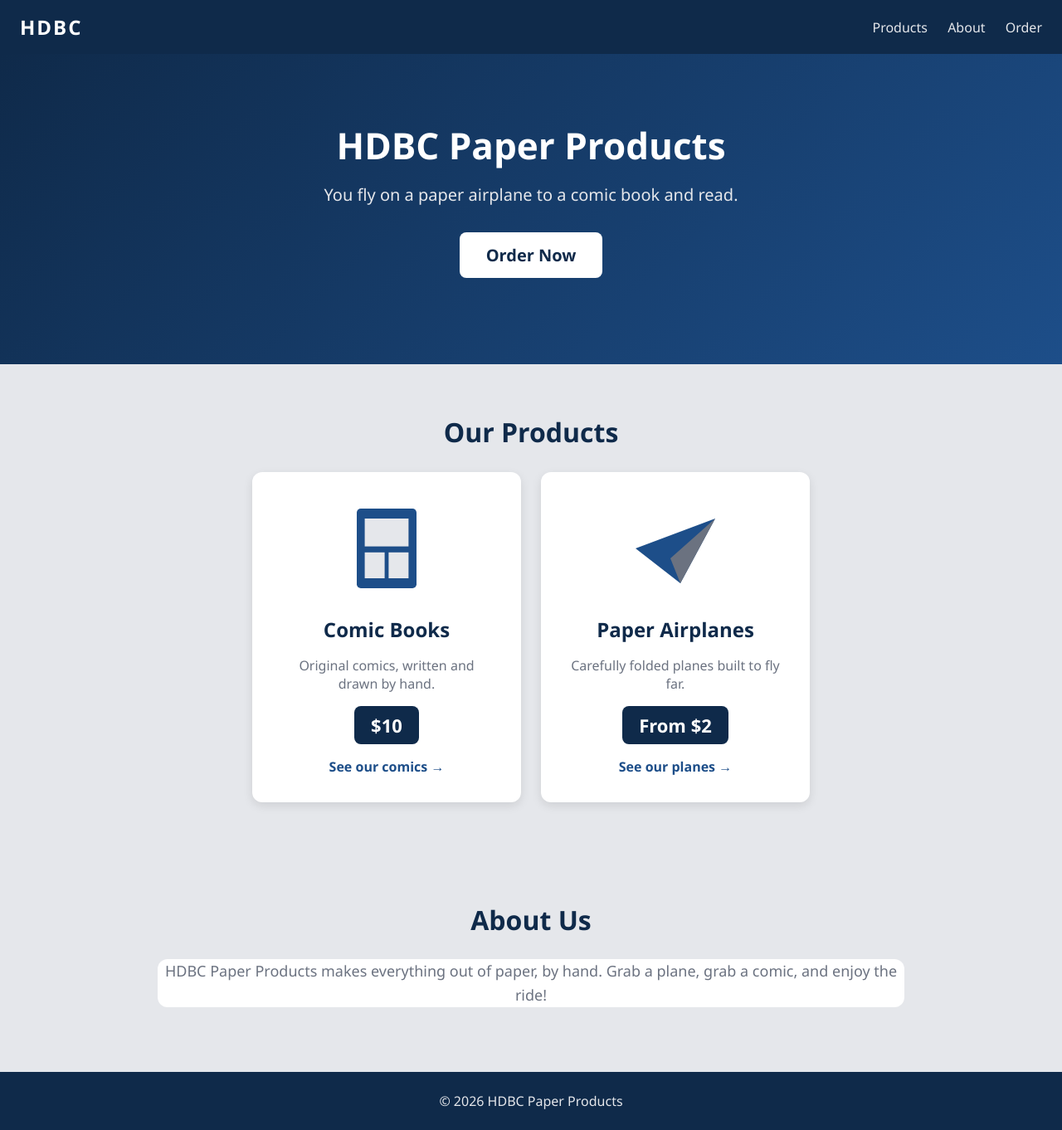
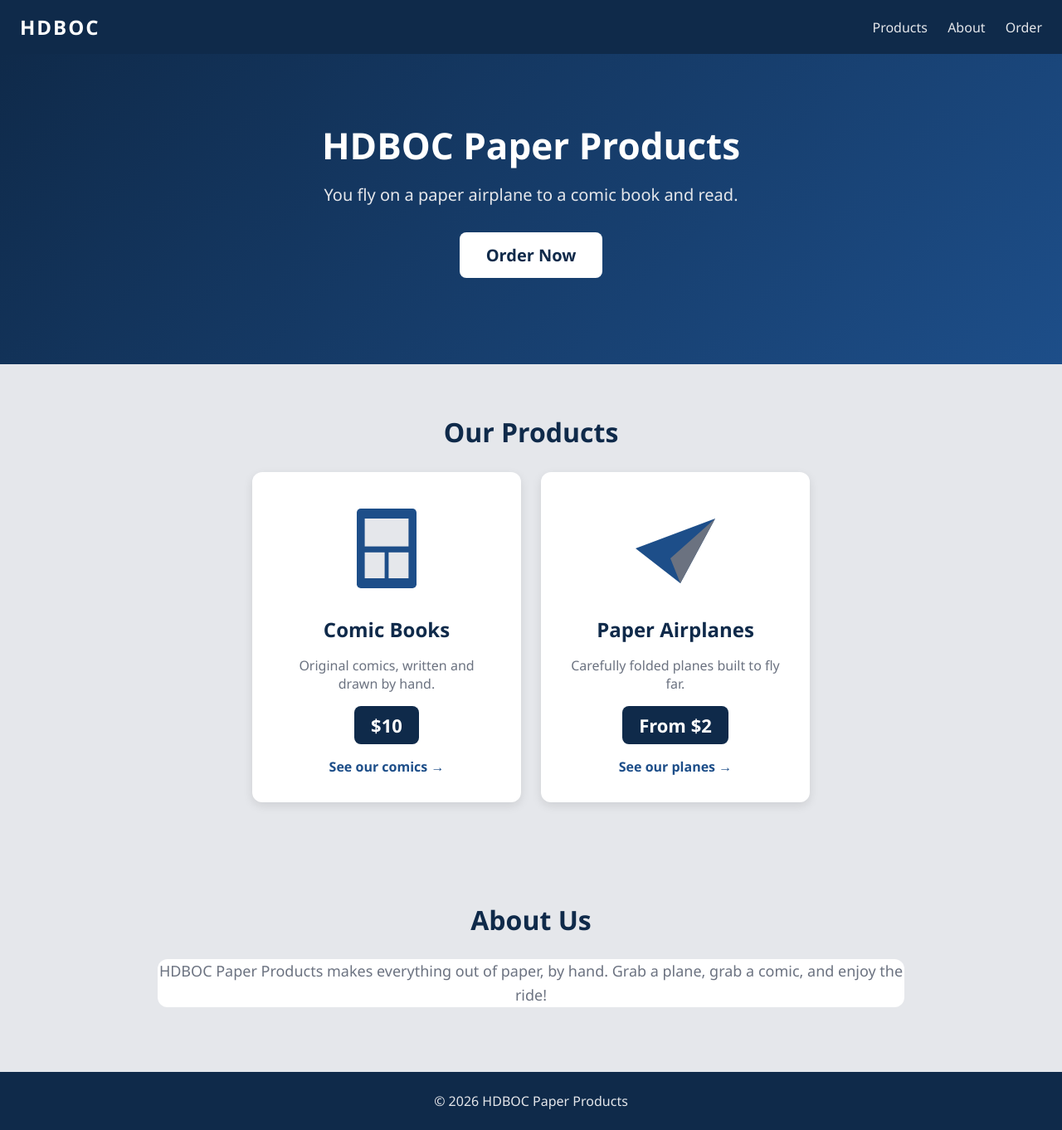
Before and after one commit to AbeCTheGreat/hdbc-website, a plain HTML site: page index.html in a window 1280 px wide. Shown: the whole page at 83% size. Drawn offline with Linux system fonts and the light colour scheme.

Commit message:
Add files via upload

```diff
--- a/index.html
+++ b/index.html
@@ -4,7 +4,7 @@
   <meta charset="UTF-8">
   <meta name="viewport" content="width=device-width, initial-scale=1.0">
   <!-- The title shows up on the browser tab -->
-  <title>HDBC Paper Products</title>
+  <title>HDBOC Paper Products</title>
 
   <!-- This loads the colors and design from style.css -->
   <link rel="stylesheet" href="style.css">
@@ -14,7 +14,7 @@
 
   <!-- TOP BAR: business name and menu links -->
   <header>
-    <div class="logo">HDBC</div>
+    <div class="logo">HDBOC</div>
     <nav>
       <a href="#products">Products</a>
       <a href="#about">About</a>
@@ -24,7 +24,7 @@
 
   <!-- BIG WELCOME AREA -->
   <div class="hero">
-    <h1>HDBC Paper Products</h1>
+    <h1>HDBOC Paper Products</h1>
     <p>You fly on a paper airplane to a comic book and read.</p>
     <a class="button" href="order.html">Order Now</a>
   </div>
@@ -71,14 +71,14 @@
   <section id="about">
     <h2>About Us</h2>
     <div class="about">
-      <p>HDBC Paper Products makes everything out of paper, by hand.
+      <p>HDBOC Paper Products makes everything out of paper, by hand.
          Grab a plane, grab a comic, and enjoy the ride!</p>
     </div>
   </section>
 
   <!-- BOTTOM BAR -->
   <footer>
-    &copy; 2026 HDBC Paper Products
+    &copy; 2026 HDBOC Paper Products
   </footer>
 
 </body>
```
Also changed, not shown: airplanes.html (+3 -3 lines), comics.html (+3 -3 lines), order.html (+3 -3 lines).
